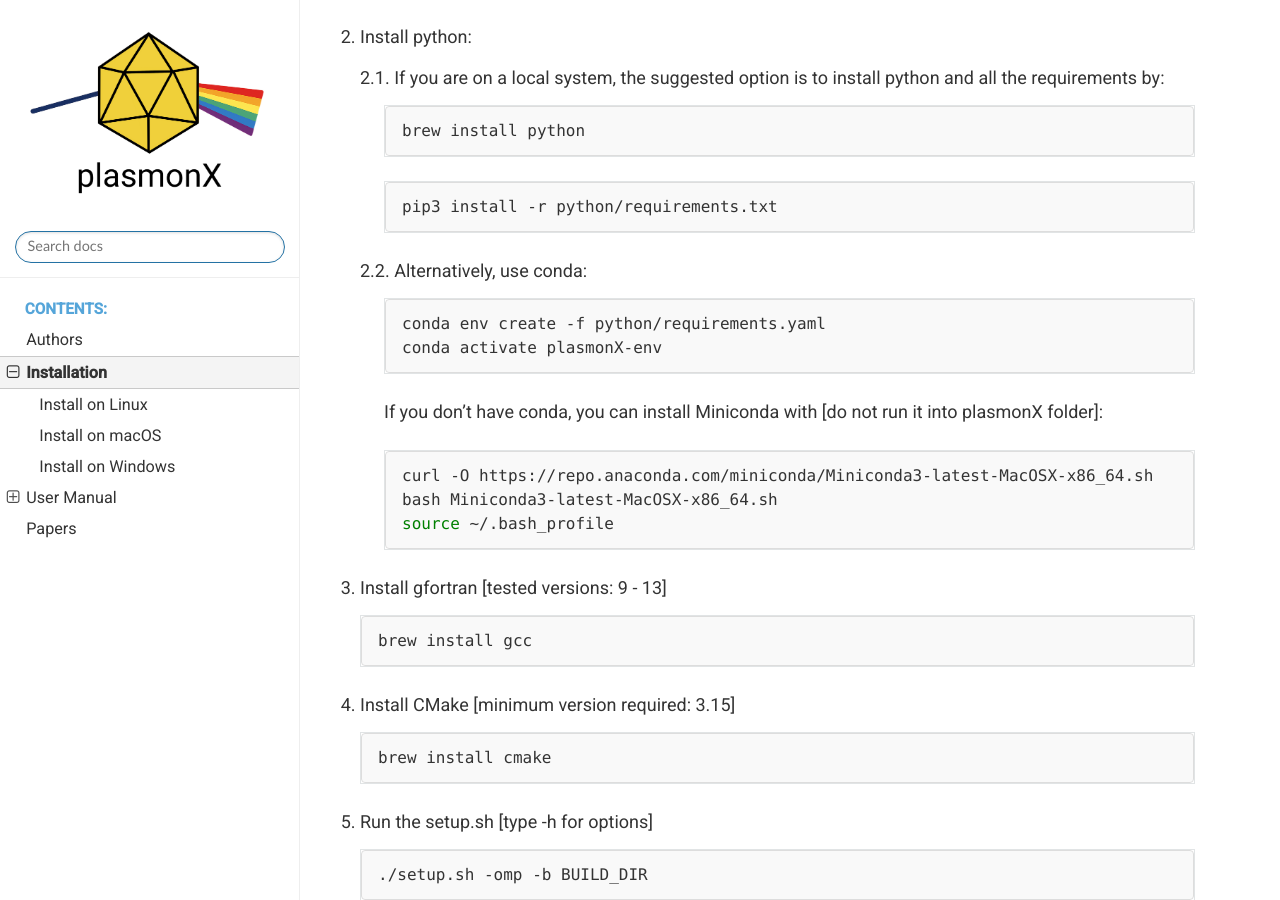
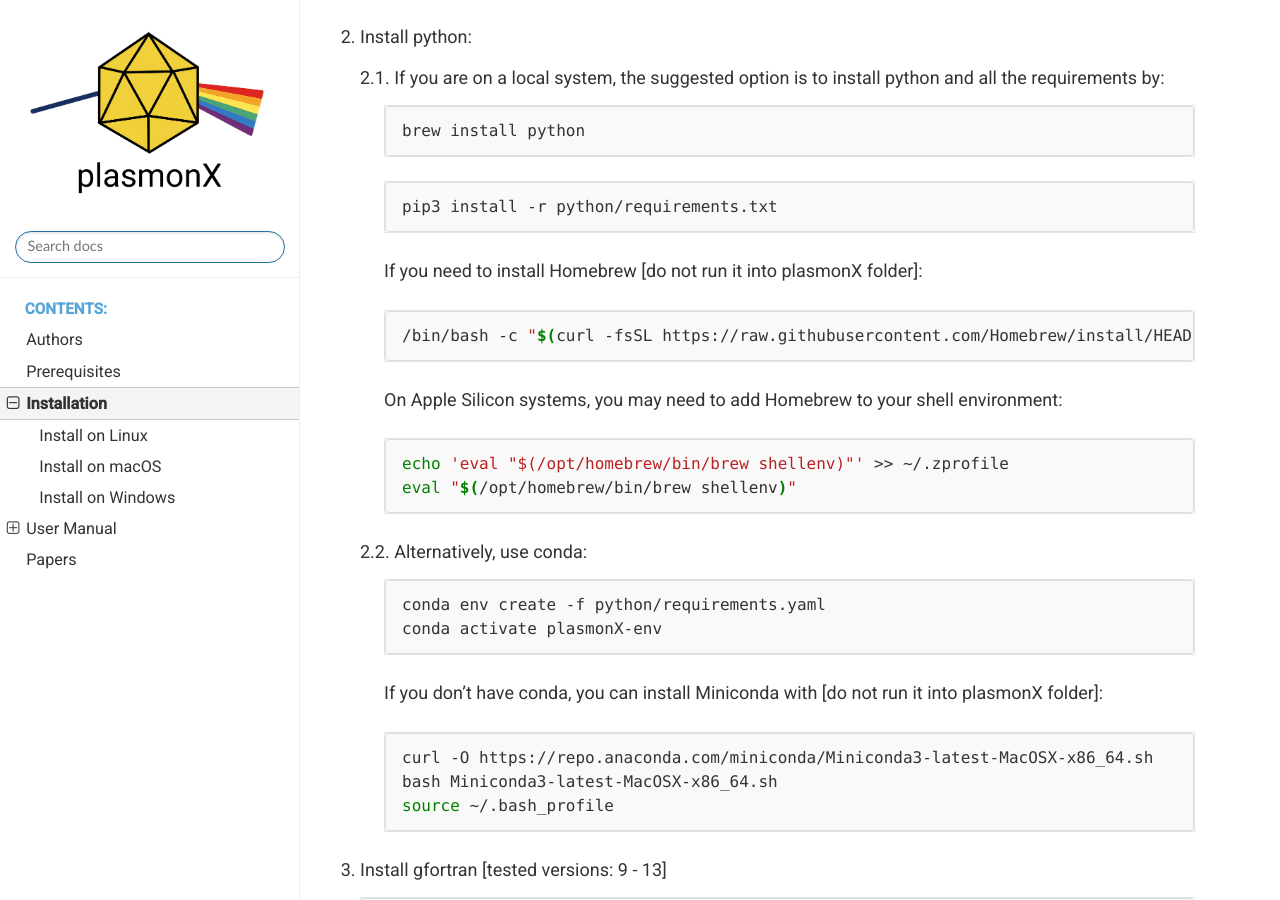
Before and after one commit to plasmonX/plasmonX, a Sphinx documentation site: the page built from docs/source/Installation.rst, in a window 1280 px wide and 900 px high, scrolled down 2042 px. Built offline with Sphinx 7.4.7 and the Read the Docs theme 3.1.0, drawn with Linux system fonts in a browser that asks for light colours.

Commit message:
added prerequisites

```diff
--- a/docs/source/Installation.rst
+++ b/docs/source/Installation.rst
@@ -107,6 +107,19 @@
 
            pip3 install -r python/requirements.txt
 
+        If you need to install Homebrew [do not run it into plasmonX folder]:
+
+        .. code-block:: bash
+
+           /bin/bash -c "$(curl -fsSL https://raw.githubusercontent.com/Homebrew/install/HEAD/install.sh)"
+
+        On Apple Silicon systems, you may need to add Homebrew to your shell environment:
+
+        .. code-block:: bash
+
+           echo 'eval "$(/opt/homebrew/bin/brew shellenv)"' >> ~/.zprofile
+           eval "$(/opt/homebrew/bin/brew shellenv)"
+
    2.2. Alternatively, use conda:
 
         .. code-block:: bash
--- a/docs/source/index.rst
+++ b/docs/source/index.rst
@@ -89,6 +89,7 @@
    :caption: Contents:
 
    Authors
+   Prerequisites
    Installation
    User_Manual
    Papers
```
Also changed, not shown: docs/source/Prerequisites.rst (added, +26 -0 lines).
